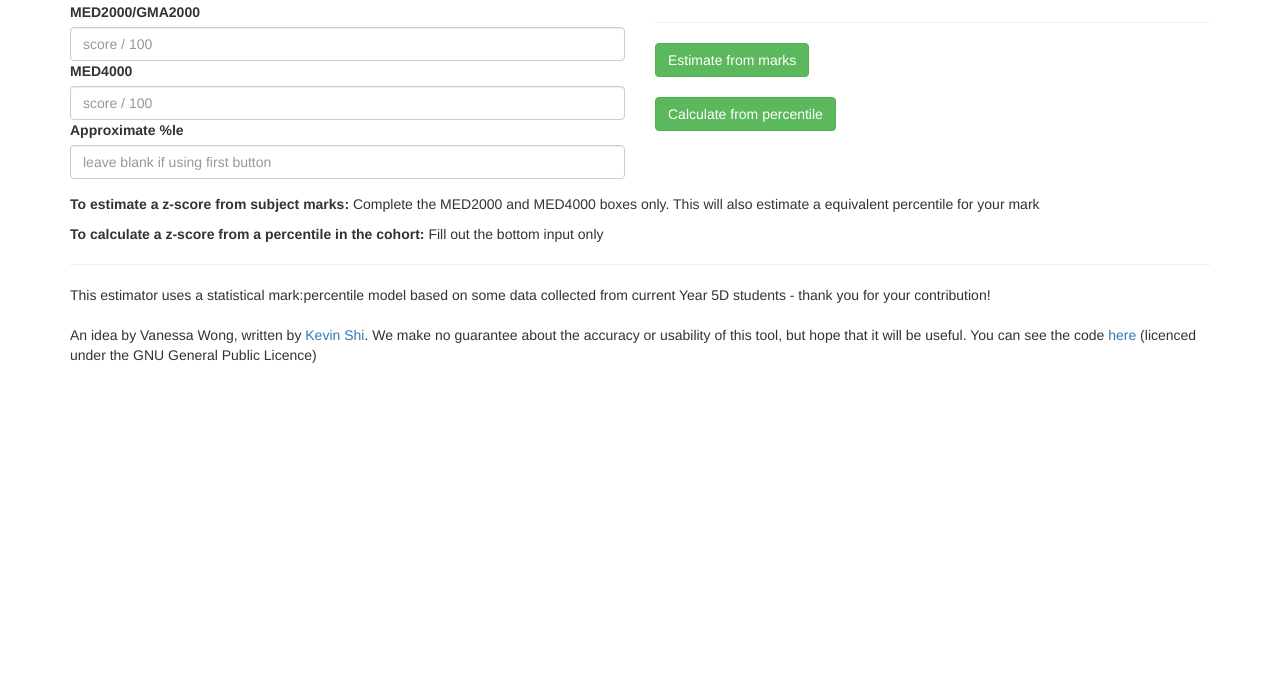
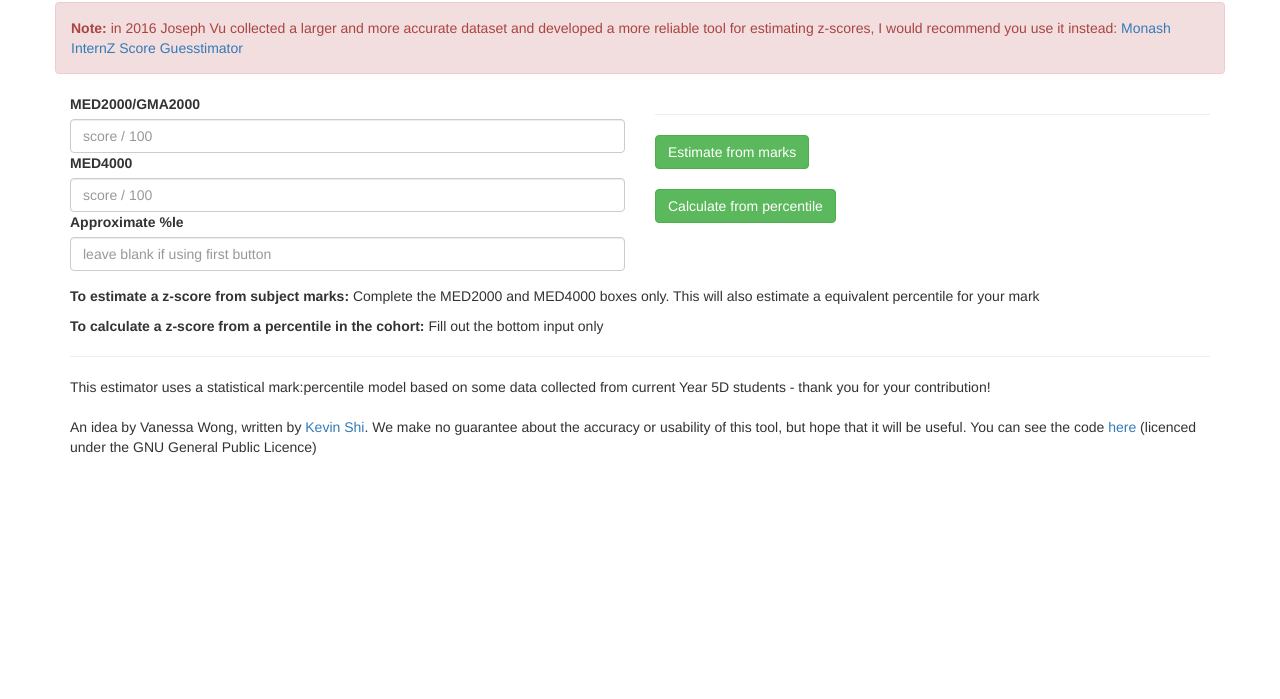
Before and after one commit to cachey/internz, a plain HTML site: page index.html in a window 1280 px wide. Shown: the part 101-800 px from the top of the page. Drawn offline with nearby package versions, Linux system fonts and the light colour scheme.

Commit message:
Slow deprecation and reference to better tol

```diff
--- a/index.html
+++ b/index.html
@@ -12,6 +12,7 @@
   <div class="container">
     <h2>InternZ score estimator <small> for the Monash MBBS, beta one?</small></h2>
   <div class="row">
+  <div class="alert alert-danger" role="alert"><b>Note: </b> in 2016 Joseph Vu collected a larger and more accurate dataset and developed a more reliable tool for estimating z-scores, I would recommend you use it instead: <a href="http://internz.joe-vu.com/">Monash InternZ Score Guesstimator</a></div>
   <form id="scores">
     <div class="col-md-6 form-group">
       <label>MED2000/GMA2000</label>
```
